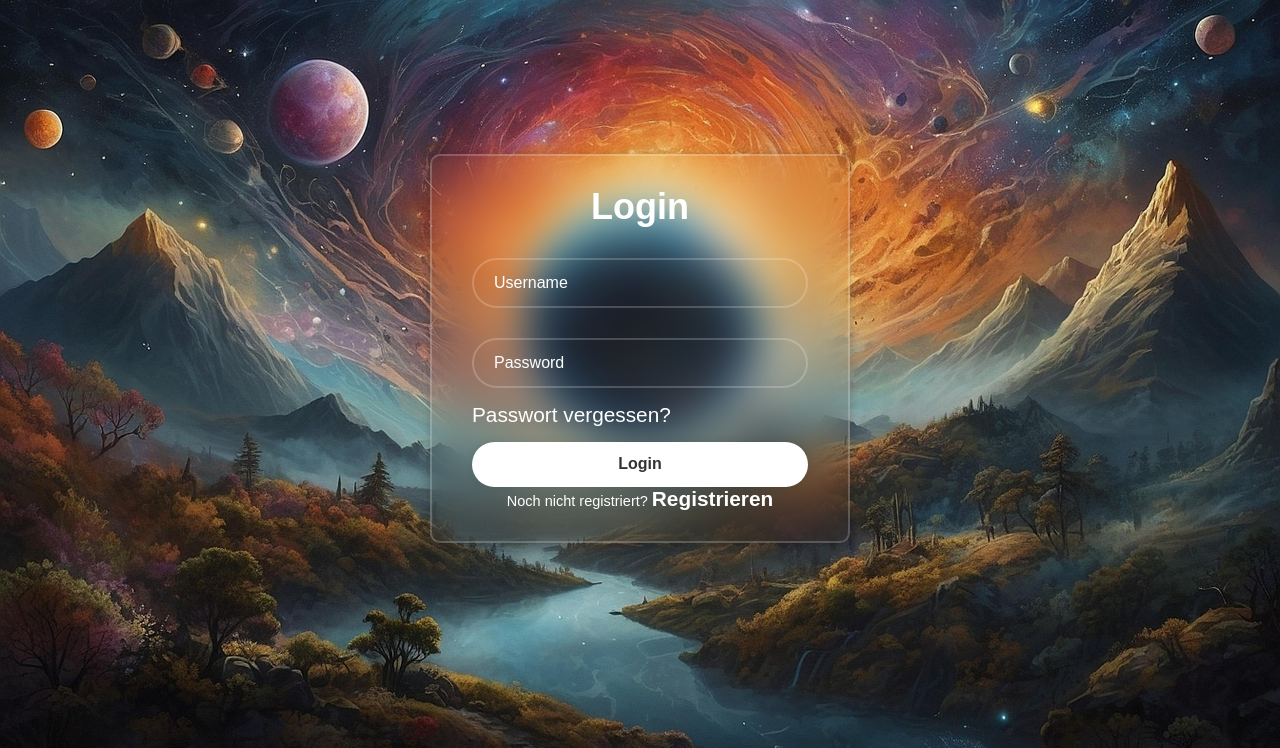
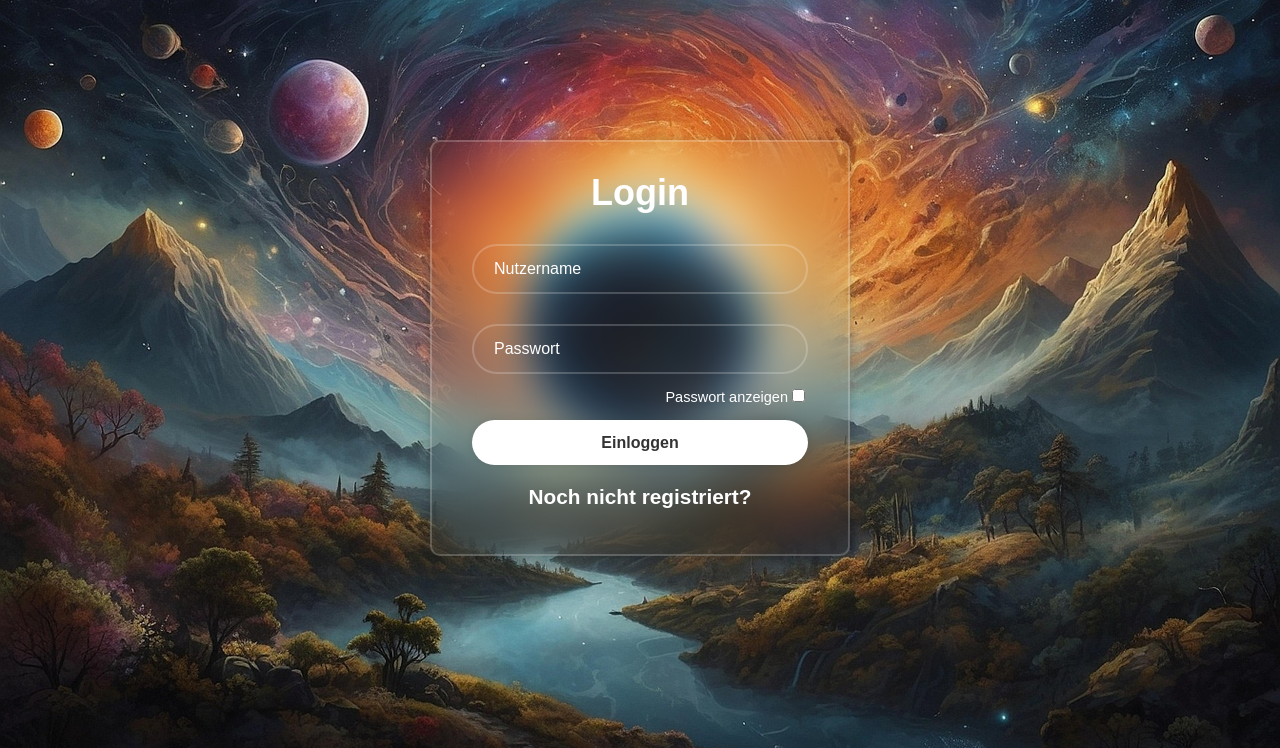
Before and after one commit to LarsOFinke/EternalGalaxyConquest, a Flask app: page / in a window 1280 px wide. Shown: the part 52-800 px from the top of the page. Run offline with Flask 3, Linux system fonts and the light colour scheme.

Commit message:
Refactored the login-page frontend and added toggleShowPasswords js-function.

```diff
--- a/frontend/static/script/index.js
+++ b/frontend/static/script/index.js
@@ -0,0 +1,13 @@
+"use strict";
+
+
+function toggleShowPasswords() {
+    const passwordInput = document.getElementById('password');
+    const passwordConfirm = document.getElementById('password2')
+    const showPasswordCheckbox = document.getElementById('showPassword');
+
+    passwordInput.type = showPasswordCheckbox.checked === true ? "text" : "password";
+    if (passwordConfirm !== null) {
+        passwordConfirm.type = showPasswordCheckbox.checked === true ? "text" : "password";
+    }
+}
--- a/frontend/static/style/index.css
+++ b/frontend/static/style/index.css
@@ -48,25 +48,16 @@
     font-size: 20px;
 }
 
-.wrapper .remember-forgot {
+.wrapper .show-password {
     display: flex;
-    justify-content: space-between;
+    justify-content: flex-end;
     font-size: 14.5px;
     margin: -15px 0 15px;
 }
 
-.remember-forgot label input {
+.show-password label input {
     accent-color: #fff;
     margin-right: 3px;
-}
-
-.remember-forgot a {
-    color: #fff;
-    text-decoration: none;
-}
-
-.remember-forgot a:hover {
-    text-decoration: underline;
 }
 
 .wrapper .btn {
@@ -86,7 +77,7 @@
 .wrapper .register-link {
     font-size: 14.5px;
     text-align: center;
-    margin-top: 20px 0 15px;
+    margin: 20px 0 15px;
 }
 
 .register-link p a {
--- a/frontend/templates/base.html
+++ b/frontend/templates/base.html
@@ -48,5 +48,7 @@
     {% endblock %}
 
 
+    <script src="{{ url_for('static', filename='script/index.js') }}" defer></script>
+
 </body>
 </html>
--- a/frontend/templates/index.html
+++ b/frontend/templates/index.html
@@ -8,21 +8,22 @@
     <form action="">
         <h1>Login</h1>
         <div class="input-box">
-            <input type="text" placeholder="Username" required>
+            <input type="text" id="username" placeholder="Nutzername" required>
         </div>
         <div class="input-box">
-            <input type="password" placeholder="Password" required>
+            <input type="password" id="password" placeholder="Passwort" required>
         </div>
 
-        <div class="remember-forgot">
-            <!-- <label><input type="checkbox"></label> -->
-            <a href="#">Passwort vergessen?</a>
+        <div class="show-password">
+            <label>Passwort anzeigen
+                <input type="checkbox" id="showPassword" onchange="toggleShowPasswords()">
+            </label>
         </div>
 
-        <button type="submit" class="btn">Login</button>
+        <button type="submit" class="btn">Einloggen</button>
 
         <div class="register-link">
-            <p>Noch nicht registriert? <a href="#">Registrieren</a></p>
+            <p><a href="#">Noch nicht registriert?</a></p>
         </div>
     </form>
 </div>
```
